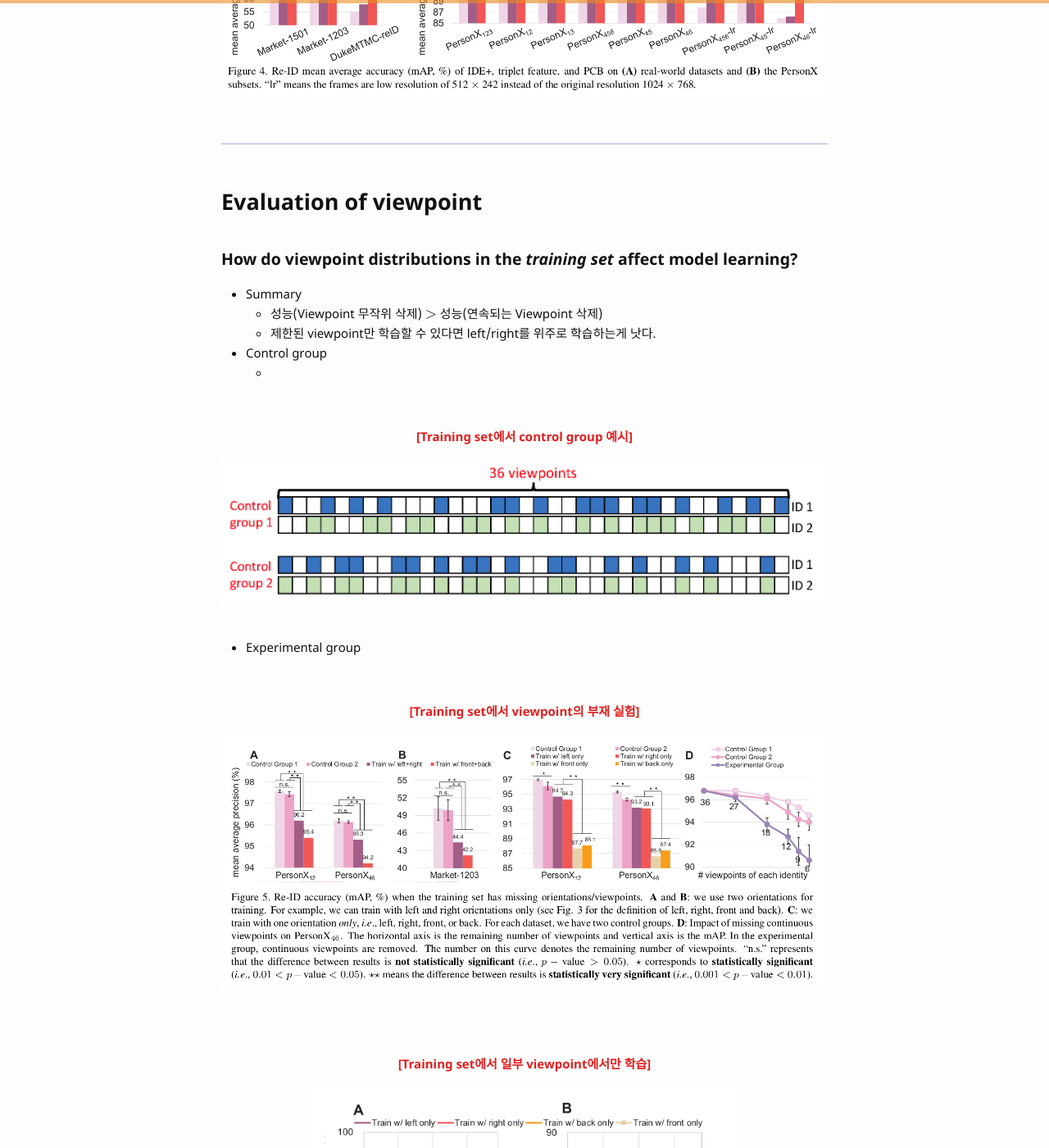
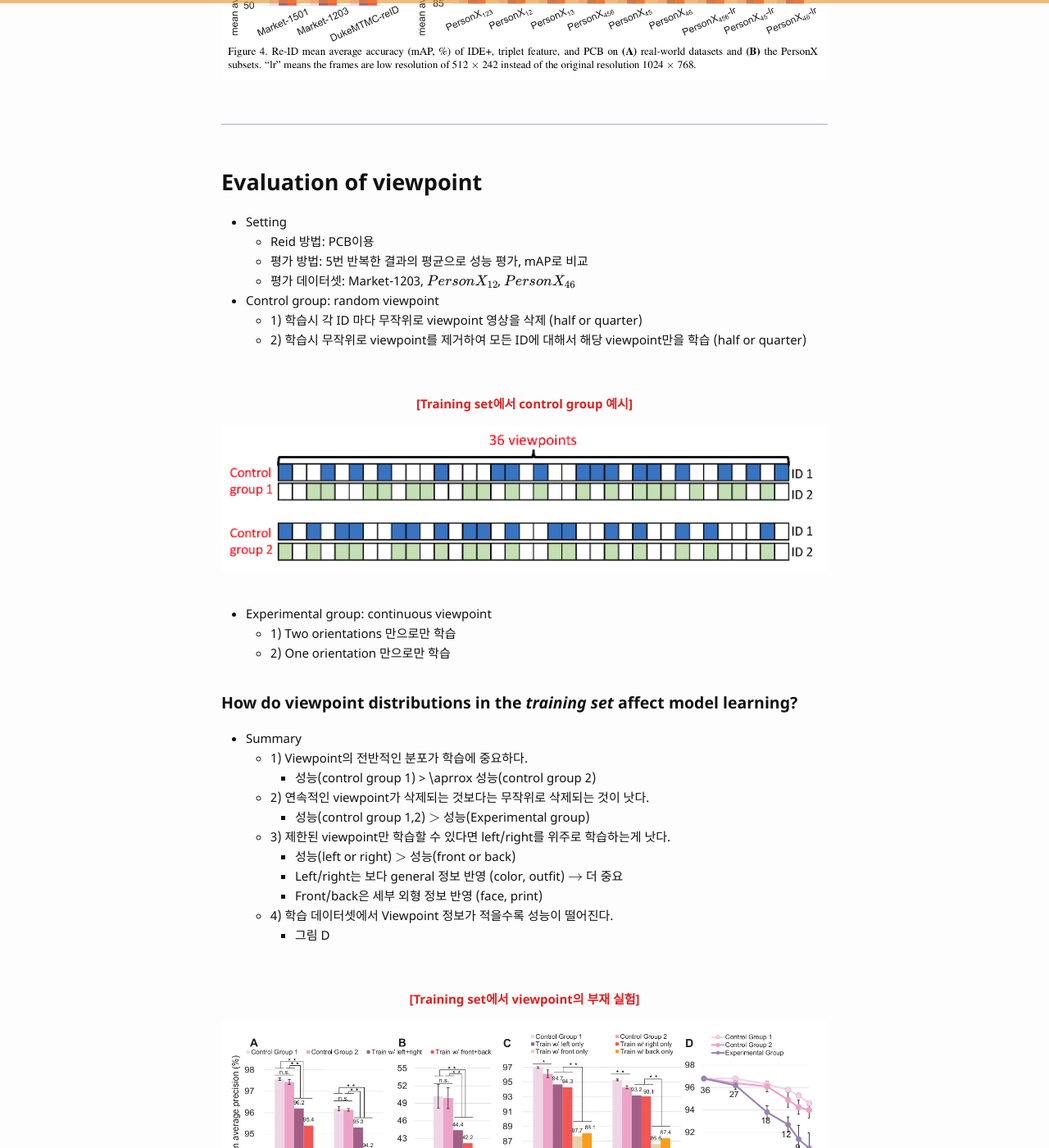
Before and after one commit to bismex/bismex.github.io, a Jekyll site: the page built from _posts/2019-07-08-PERSONX.md, in a window 1280 px wide and 1400 px high, scrolled down 4512 px. Shown: the whole window at 82% size. Built offline with Jekyll 4.4.1, drawn with Linux system fonts in a browser that asks for light colours; formulas are drawn with MathJax 3; some of the changed text lies outside the part shown.

Commit message:
Update 2019-07-08-PERSONX.md

```diff
--- a/_posts/2019-07-08-PERSONX.md
+++ b/_posts/2019-07-08-PERSONX.md
@@ -101,50 +101,74 @@ tags: CV re-id
 
 ## Evaluation of viewpoint
 
-### How do viewpoint distributions in the ***training set*** affect model learning?
-- Summary
-  - 성능(Viewpoint 무작위 삭제) $$>$$ 성능(연속되는 Viewpoint 삭제)
-  - 제한된 viewpoint만 학습할 수 있다면 left/right를 위주로 학습하는게 낫다.
+- Setting
+  - Reid 방법: PCB이용
+  - 평가 방법: 5번 반복한 결과의 평균으로 성능 평가, mAP로 비교
+  - 평가 데이터셋: Market-1203, $$PersonX_{12}$$, $$PersonX_{46}$$
 
-
-
-- Control group
-  -
-
+- Control group: random viewpoint
+  - 1) 학습시 각 ID 마다 무작위로 viewpoint 영상을 삭제 (half or quarter)
+  - 2) 학습시 무작위로 viewpoint를 제거하여 모든 ID에 대해서 해당 viewpoint만을 학습 (half or quarter)
 
 <br/>
 <p align="center" style="color: #e01f1f; font-weight: bold;">[Training set에서 control group 예시]</p>
 ![picture]({{ '/assets/images/PERSONX11.png' | relative_url }}){: style="width: 100%;" class="center"}
 <br/>
 
-- Experimental group
+- Experimental group: continuous viewpoint
+  - 1) Two orientations 만으로만 학습
+  - 2) One orientation 만으로만 학습
 
-
-
-
+### How do viewpoint distributions in the ***training set*** affect model learning?
+- Summary
+  - 1) Viewpoint의 전반적인 분포가 학습에 중요하다.
+    - 성능(control group 1) > \aprrox 성능(control group 2)
+  - 2) 연속적인 viewpoint가 삭제되는 것보다는 무작위로 삭제되는 것이 낫다.
+    - 성능(control group 1,2) $$>$$ 성능(Experimental group)
+  - 3) 제한된 viewpoint만 학습할 수 있다면 left/right를 위주로 학습하는게 낫다.
+    - 성능(left or right) $$>$$ 성능(front or back)
+    - Left/right는 보다 general 정보 반영 (color, outfit) $$\rightarrow$$ 더 중요
+    - Front/back은 세부 외형 정보 반영 (face, print)
+  - 4) 학습 데이터셋에서 Viewpoint 정보가 적을수록 성능이 떨어진다.
+    - 그림 D
 
 <br/>
 <p align="center" style="color: #e01f1f; font-weight: bold;">[Training set에서 viewpoint의 부재 실험]</p>
 ![picture]({{ '/assets/images/PERSONX06.png' | relative_url }}){: style="width: 100%;" class="center"}
 <br/>
 
+- 추가 실험 (Summary 3 관련)
+  - A(train:only 1 orientation / gallery: true match viewpoint distributes uniformly)
+    - Query viewpoint가 위치한 orientation에 따른 성능
+    - Left/right로 학습하고 해당 viewpoint query에서 성능이 높음
+  - B(train:only 1 orientation / query: uniform distribution)
+    - Gallery 내의 true match viewpoint가 위치한
+    - Left/right로 학습하고 해당 viewpoint gallery에서 성능이 높음
+
 <br/>
 <p align="center" style="color: #e01f1f; font-weight: bold;">[Training set에서 일부 viewpoint에서만 학습]</p>
 ![picture]({{ '/assets/images/PERSONX07.png' | relative_url }}){: style="width: 70%;" class="center"}
 <br/>
 
-
-
 ### How does ***query*** viewpoint affect retrieval?
-- Summary
-  - 성능(Left/right의 viewpoint를 갖는 query) $$>$$ 성능(front/back의 viewpoint를 갖는 query)
-
-
+- Setting
+  - 모든 viewpoint에서 학습
+  - Probe는 due 0, 90, 180, 270도
+  - $$Person_{45}$$에서 학습 및 테스트
+  - Gallery에 딱 하나의 true match가 있다고 가정 (같은 ID)
+  - 하나의 probe마다 총 36번의 실험 수행 (true match의 view point 36가지)
 
 <br/>
 <p align="center" style="color: #e01f1f; font-weight: bold;">[Query 실험에서 true match 예시]</p>
 ![picture]({{ '/assets/images/PERSONX13.png' | relative_url }}){: style="width: 100%;" class="center"}
 <br/>
+
+- Summary
+  - 1) Query와 true match가 비슷한 방향의 viewpoint를 갖을 수록 성능이 높음(left-right, front-back은 어느정도 호환)
+    - True match의 viewpoint가 query와 동일할 때 성능 가장 높음 (180도 차이나도 어느정도 높음)
+    - Viewpoint 차이가 없을 때 illumination과 background 차이에 의해서 성능이 일부 하락함
+  - 2) 성능(Left/right의 viewpoint를 갖는 query) $$>$$ 성능(front/back의 viewpoint를 갖는 query)
+    - 평균 성능은 left/right
 
 
 
@@ -155,18 +179,12 @@ tags: CV re-id
 
 
 
-
 ### How do true match viewpoints in the ***gallery*** affect retrieval?
-- Summary
-  - Query에 해당하는 gallery의 true match가 다른 viewpoint인 경우 query의 viewpoint와 비슷한 viewpoint를 갖는 다른 사람으로 매칭될 가능성이 높다.
-  - 환경이 악화(complex background, extreme illumination, low resolution)되면 이런 문제가 더 크게 발생한다.
-
 
 - Control group
-  -
-
-
+  - N개 true match가 random하게 제거
 - Experimental group
+  - Viewpoint가 비슷한 상위 N개 true match 제거
 
 
 <br/>
@@ -175,12 +193,24 @@ tags: CV re-id
 <br/>
 
 
+- Summary
+  - 1) Query에 해당하는 gallery의 true match가 다른 viewpoint인 경우 query의 viewpoint와 비슷한 viewpoint를 갖는 다른 사람으로 매칭될 가능성이 높다.
+    - 성능(control group 1,2) $$>$$ 성능(Experimental group)
+  - 2) 환경이 악화(complex background, extreme illumination, low resolution)되면 이런 문제가 더 크게 발생한다.
+    - 성능($$Person_{46}$$) $$>$$ 성능($$Person_{46}-lr$$)
 
 <br/>
 <p align="center" style="color: #e01f1f; font-weight: bold;">[Query와 true match사이에 존재하는 viewpoint disparity의 영향]</p>
 ![picture]({{ '/assets/images/PERSONX09.png' | relative_url }}){: style="width: 70%;" class="center"}
 <br/>
 
+- 추가 실험
+  - 1) 첫 줄의 경우 gallery에서 similar viewpoint가 있는 경우
+    - 높은 확률로 true match가 rank 1
+    - 이를 제거하면 비슷한 viewpoint를 가진 false match들이 매칭
+  - 2) 2,3,4줄의 경우 gallery에서 similar viewpoint가 없는 경우
+    - 비슷한 viewpoint를 가진 false match들이 매칭
+    - viewpoint가 차이나는 true match는 낮은 ranking
 
 <br/>
 <p align="center" style="color: #e01f1f; font-weight: bold;">[Market-1203에서의 gallery 실험 예시]</p>
```
Also changed, not shown: other parts of _posts/2019-07-08-PERSONX.md (+0 -5 lines).
